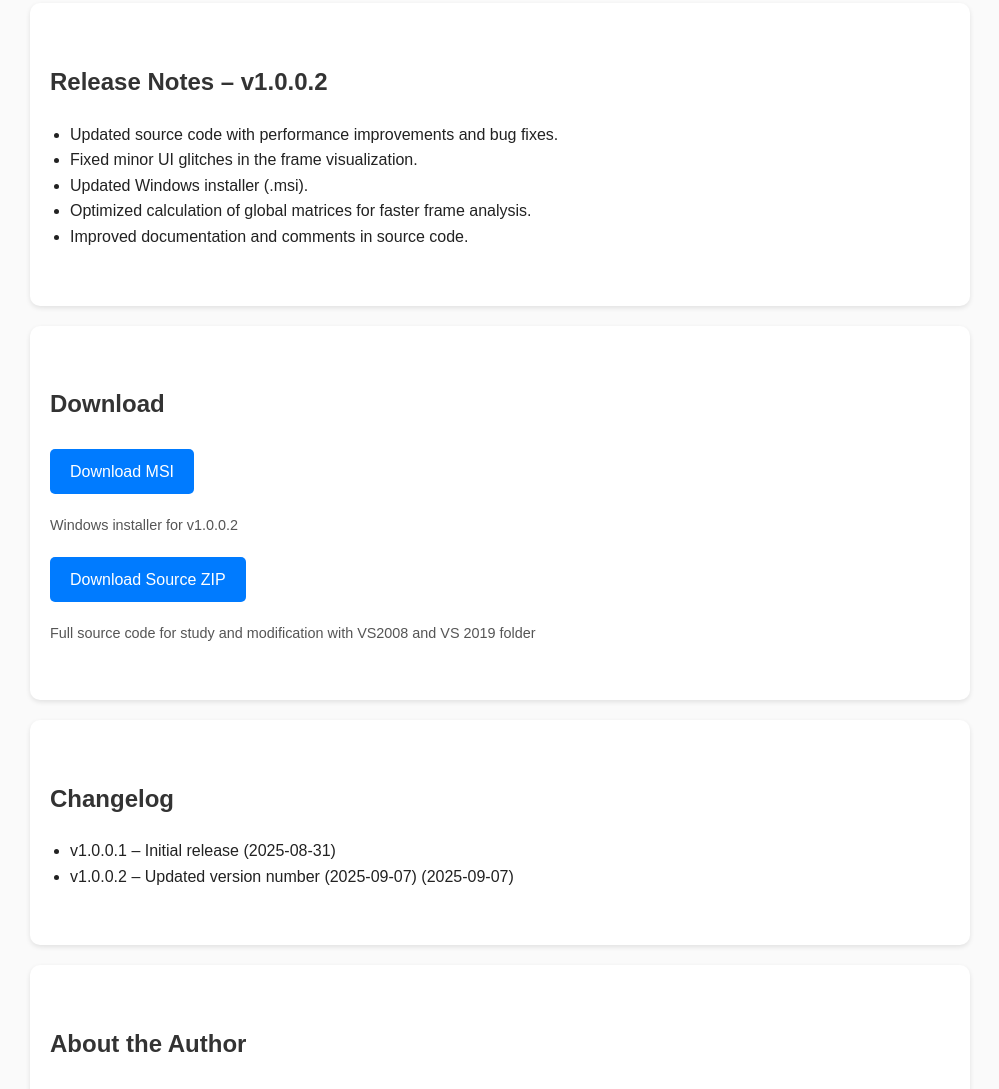
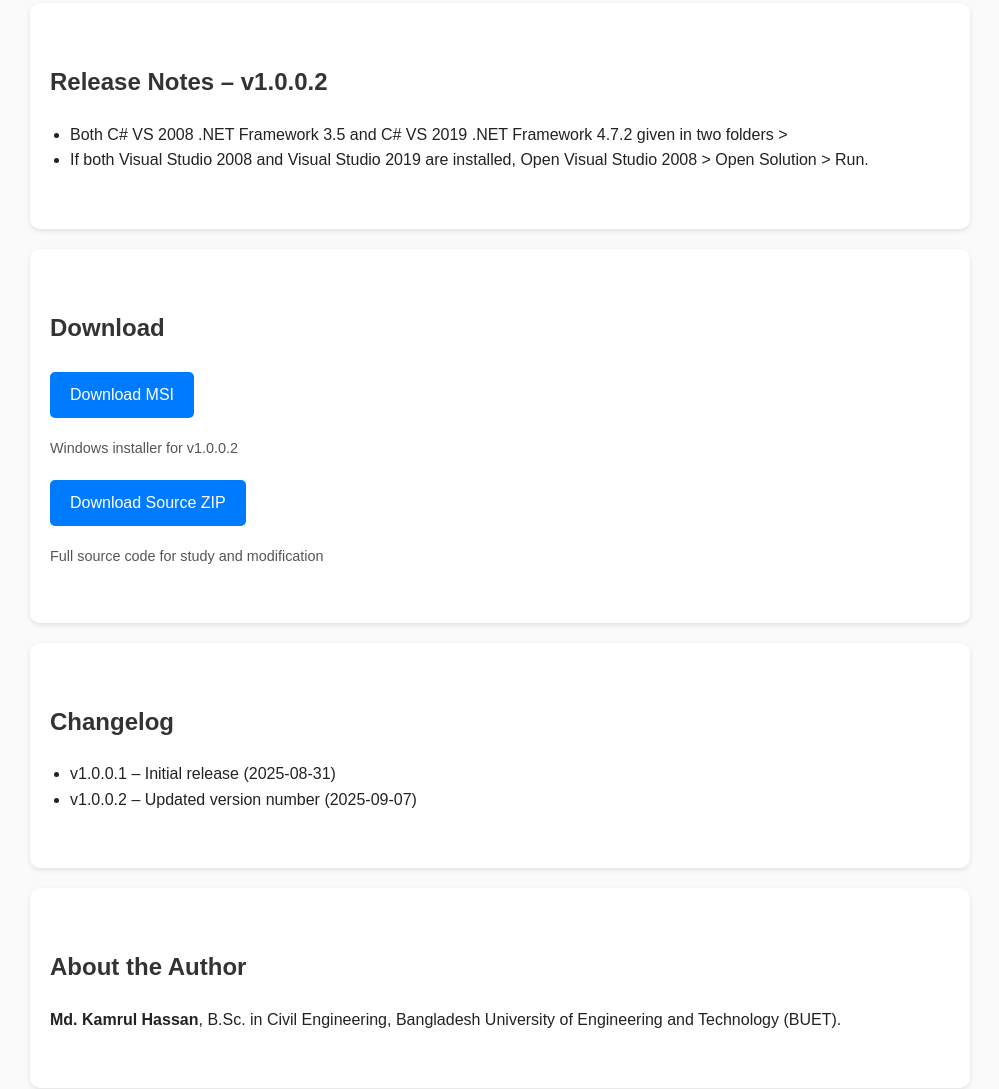
Before and after one commit to kamrulabc/graphical-2d-frame-analysis, a plain HTML site: page index.html in a window 1280 px wide. Shown: the part 2421-3510 px from the top of the page, without its empty margins (140-1139 px from the left). Drawn offline with Linux system fonts and the light colour scheme.

Commit message:
Update index.html

```diff
--- a/index.html
+++ b/index.html
@@ -92,11 +92,9 @@
 <section id="release-notes">
   <h2>Release Notes – v1.0.0.2</h2>
   <ul>
-    <li>Updated source code with performance improvements and bug fixes.</li>
-    <li>Fixed minor UI glitches in the frame visualization.</li>
-    <li>Updated Windows installer (.msi).</li>
-    <li>Optimized calculation of global matrices for faster frame analysis.</li>
-    <li>Improved documentation and comments in source code.</li>
+  <li>Both C# VS 2008 .NET Framework 3.5 and C# VS 2019 .NET Framework 4.7.2 given in two folders > </li>
+  <li>If both Visual Studio 2008 and Visual Studio 2019 are installed, Open Visual Studio 2008 > Open Solution > Run.</li>
+
   </ul>
 </section>
 
@@ -108,14 +106,14 @@
   <p class="download-note">Windows installer for v1.0.0.2</p>
 
   <a class="download-btn" href="https://github.com/kamrulabc/graphical-2d-frame-analysis/raw/main/SOURCE_CODE_CSharp.zip" target="_blank">Download Source ZIP</a>
-  <p class="download-note">Full source code for study and modification with VS2008 and VS 2019 folder</p>
+  <p class="download-note">Full source code for study and modification</p>
 </section>
 
 <section id="changelog">
   <h2>Changelog</h2>
   <ul>
     <li>v1.0.0.1 – Initial release (2025-08-31)</li>
-    <li>v1.0.0.2 – Updated version number (2025-09-07) (2025-09-07)</li>
+    <li>v1.0.0.2 – Updated version number (2025-09-07)</li>
   </ul>
 </section>
 
```
